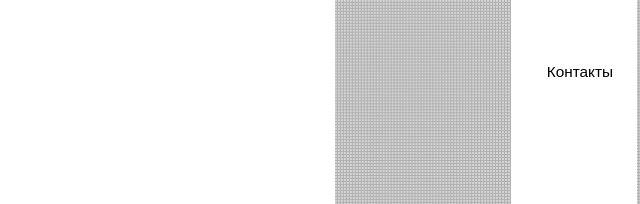
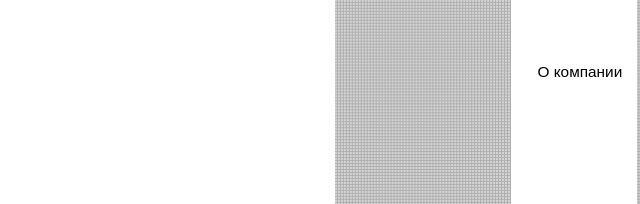
Before and after one commit to tkachrina/RGZ-WEB, a plain HTML site: page list3.html in a window 1280 px wide. Shown: the part 214-418 px from the top of the page, 640-1280 px from the left. Drawn offline with Linux system fonts and the light colour scheme.

Commit message:
Правочки4.5

```diff
--- a/list3.html
+++ b/list3.html
@@ -21,7 +21,7 @@
         <br>
         <br>
         <br>
-        <a href="index.html" target="_self" class="a1">Контакты</a>
+        <a href="index.html" target="_self" class="a1">О компании</a>
         <br>
         <br>
         <br>
```
